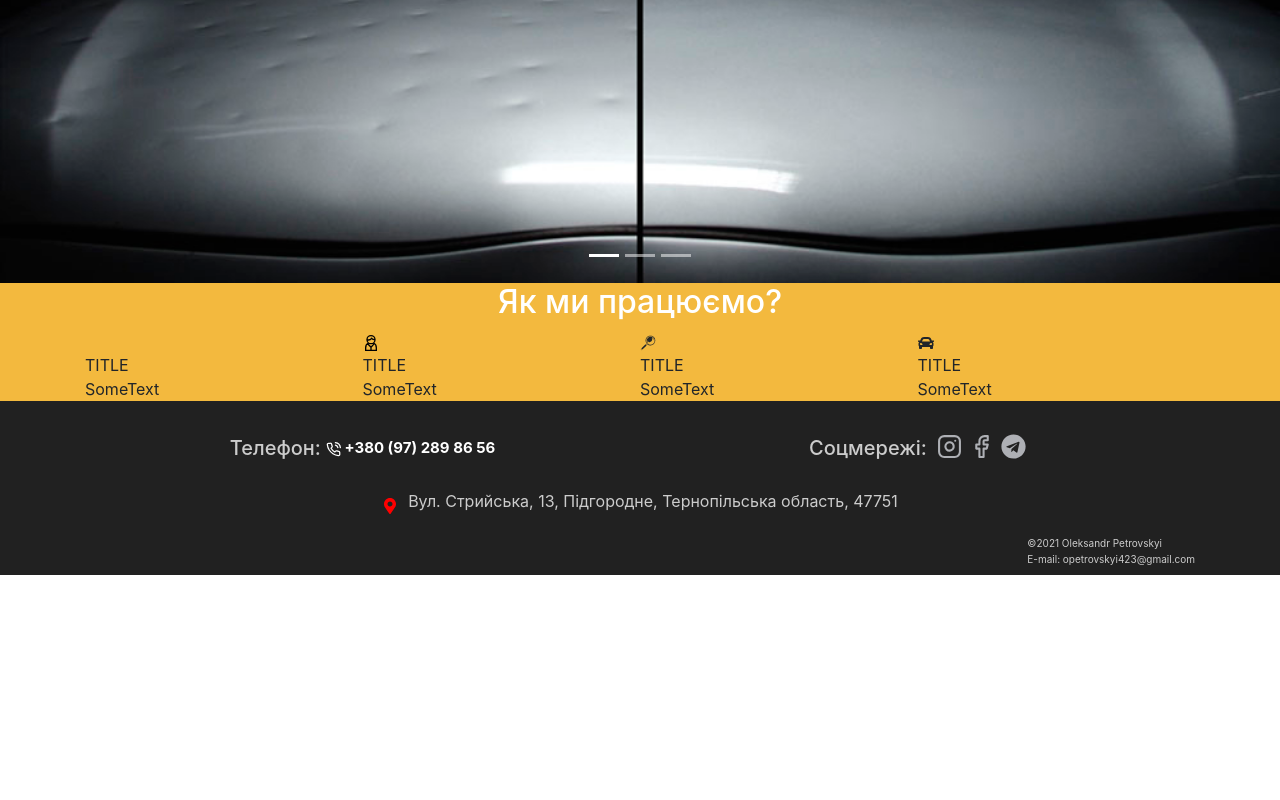
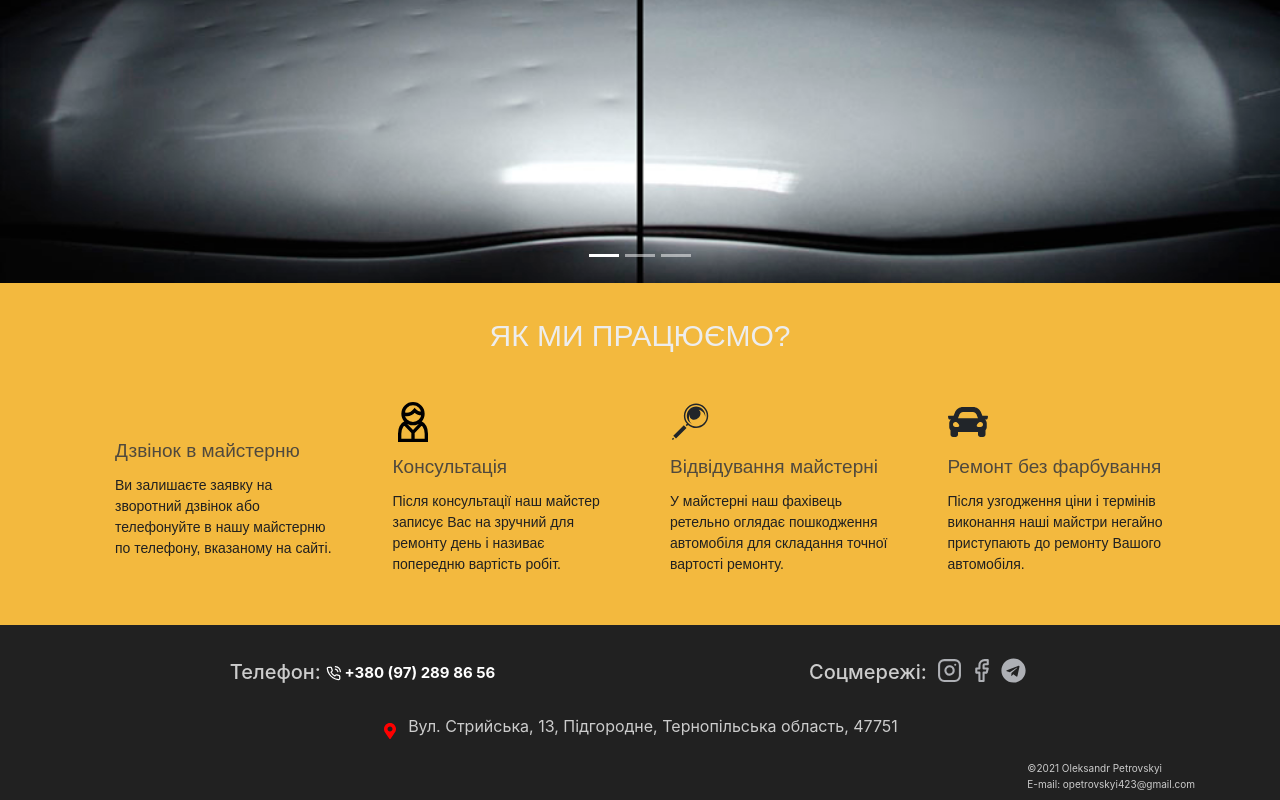
Before and after one commit to A1eeex/PDR_Zbarazh_React, a React (Create React App) app: page / in a window 1280 px wide. Shown: the part 543-1343 px from the top of the page. Before the commit the page ends 1118 px from the top, so only its background shows below. Built offline with nearby package versions, Linux system fonts and the light colour scheme; some icons are missing.

Commit message:
HowWeWork_update

```diff
--- a/src/components/HowWeWork/HowWeWork.jsx
+++ b/src/components/HowWeWork/HowWeWork.jsx
@@ -12,51 +12,57 @@ const HowWeWork = () => {
       <Container>
         <h2 className={style.mainWorkTitle}>Як ми працюємо?</h2>
 
-        <div className={style.allWorkContainer} >
+        <div className={style.allWorkContainer}>
           <div className={style.workSubContainer}>
             <div className={style.workSubIcon}>
-            <IoPhonePortrait />
-            <div className={style.workSubtitle}>
-              TITLE
+              <IoPhonePortrait/>
+              <h2 className={style.workSubtitle}>
+                Дзвінок в майстерню
+              </h2>
               <div className={style.workSubText}>
-                SomeText
+                Ви залишаєте заявку на зворотний дзвінок або телефонуйте в нашу майстерню по телефону, вказаному на
+                сайті.
               </div>
+
+            </div>
+          </div>
+
+          <div className={style.workSubContainer}>
+            <div className={style.workSubIcon}>
+              <GrUserManager/>
+              <h2 className={style.workSubtitle}>
+                Консультація
+              </h2>
+              <div className={style.workSubText}>
+                Після консультації наш майстер записує Вас на зручний для ремонту день і називає попередню вартість
+                робіт.
+
               </div>
             </div>
           </div>
 
           <div className={style.workSubContainer}>
             <div className={style.workSubIcon}>
-            <GrUserManager />
-            <div className={style.workSubtitle}>
-              TITLE
+              <GiMagnifyingGlass/>
+              <h2 className={style.workSubtitle}>
+                Відвідування майстерні
+              </h2>
               <div className={style.workSubText}>
-                SomeText
-              </div>
+                У майстерні наш фахівець ретельно оглядає пошкодження автомобіля для складання точної вартості ремонту.
               </div>
             </div>
           </div>
 
           <div className={style.workSubContainer}>
             <div className={style.workSubIcon}>
-          <GiMagnifyingGlass />
-            <div className={style.workSubtitle}>
-              TITLE
+              <FaCar/>
+              <h2 className={style.workSubtitle}>
+                Ремонт без фарбування
+              </h2>
               <div className={style.workSubText}>
-                SomeText
-              </div>
-            </div>
-          </div>
-        </div>
+                Після узгодження ціни і термінів виконання наші майстри негайно приступають до ремонту Вашого
+                автомобіля.
 
-        <div className={style.workSubContainer}>
-          <div className={style.workSubIcon}>
-            <FaCar />
-            <div className={style.workSubtitle}>
-              TITLE
-              <div className={style.workSubText}>
-                SomeText
-              </div>
               </div>
             </div>
           </div>
--- a/src/components/HowWeWork/HowWeWork.module.css
+++ b/src/components/HowWeWork/HowWeWork.module.css
@@ -1,16 +1,65 @@
 .bgColor {
+    background-color: #f3b93e;
+    padding-bottom: 25px;
+}
 
-    background-color: #f3b93e;
+.allWorkContainer {
+    display: flex;
+    flex-wrap: wrap;
 }
-.allWorkContainer{
-    display: flex;
-}
+
 .mainWorkTitle {
-    color: #fff;
     text-align: center;
+    text-transform: uppercase;
+    font-size: 30px;
+    padding-bottom: 15px;
+    padding-top: 35px;
+    color: #ededed;
+    font-family: 'Exo 2', sans-serif;
 }
 
 .workSubContainer {
     width: 25%;
+    padding: 0 30px;
+    margin: 25px 0;
+}
+
+.workSubIcon svg {
+    font-size: 40px;
+}
+
+.workSubtitle {
+    padding-top: 14px;
+    color: #50493d;
+    font-size: 19px;
+    padding-bottom: 5px;
+    cursor: default;
+    font-family: 'Exo 2', sans-serif;
+    transition: color .3s linear
+}
+
+.workSubtitle:hover {
+    color: #f1f1f1;
+
 
 }
+
+.workSubText {
+    color: #202020;
+    font-size: 14px;
+    font-weight: 300;
+    cursor: default;
+    font-family: 'Exo 2', sans-serif;
+}
+
+@media (max-width: 993px) {
+    .workSubContainer {
+        width: 50%;
+    }
+}
+
+@media (max-width: 541px) {
+    .workSubContainer {
+        width: 100%;
+    }
+}
```
Lines whose indentation alone changed are shown as unchanged.
